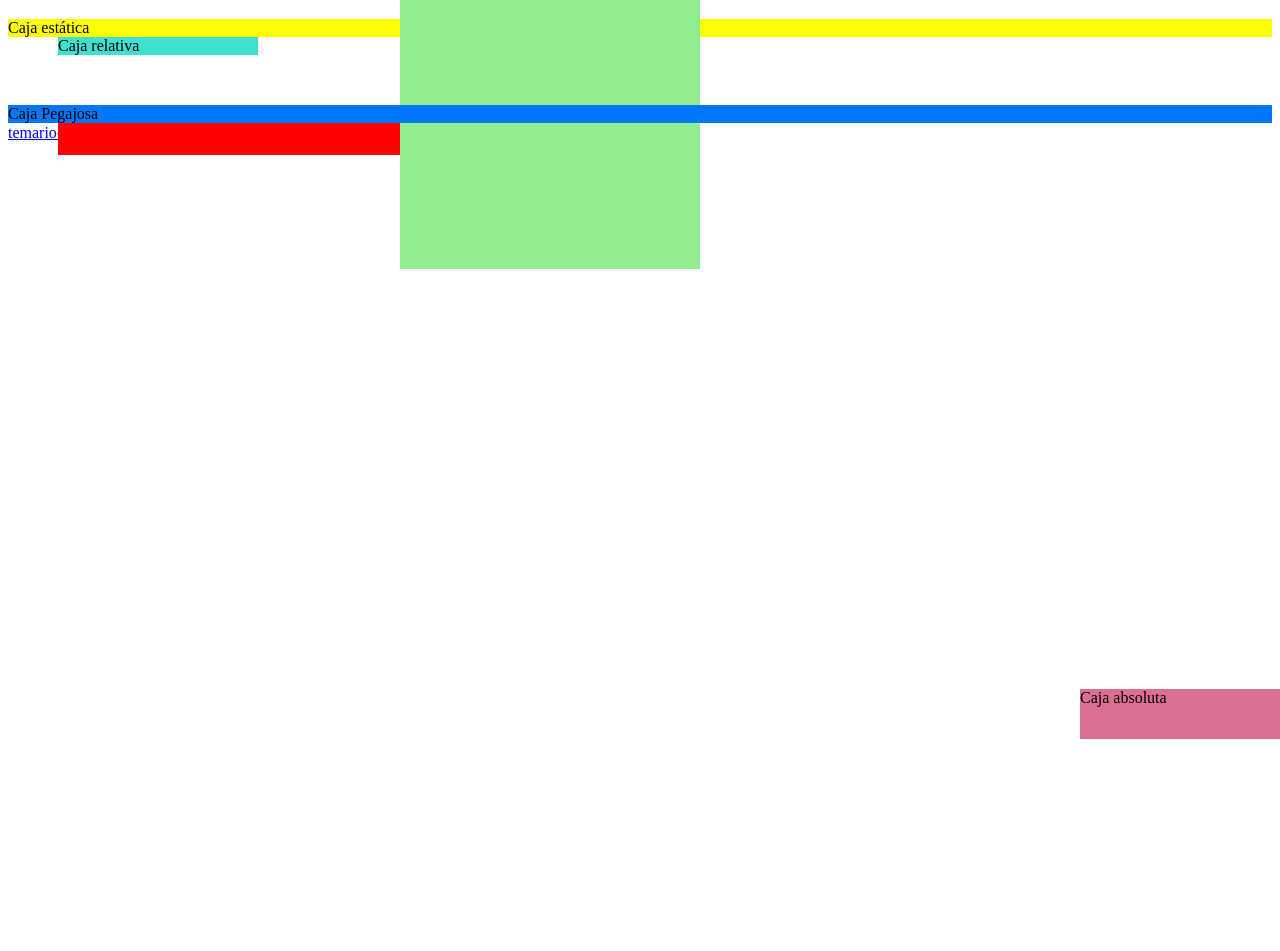
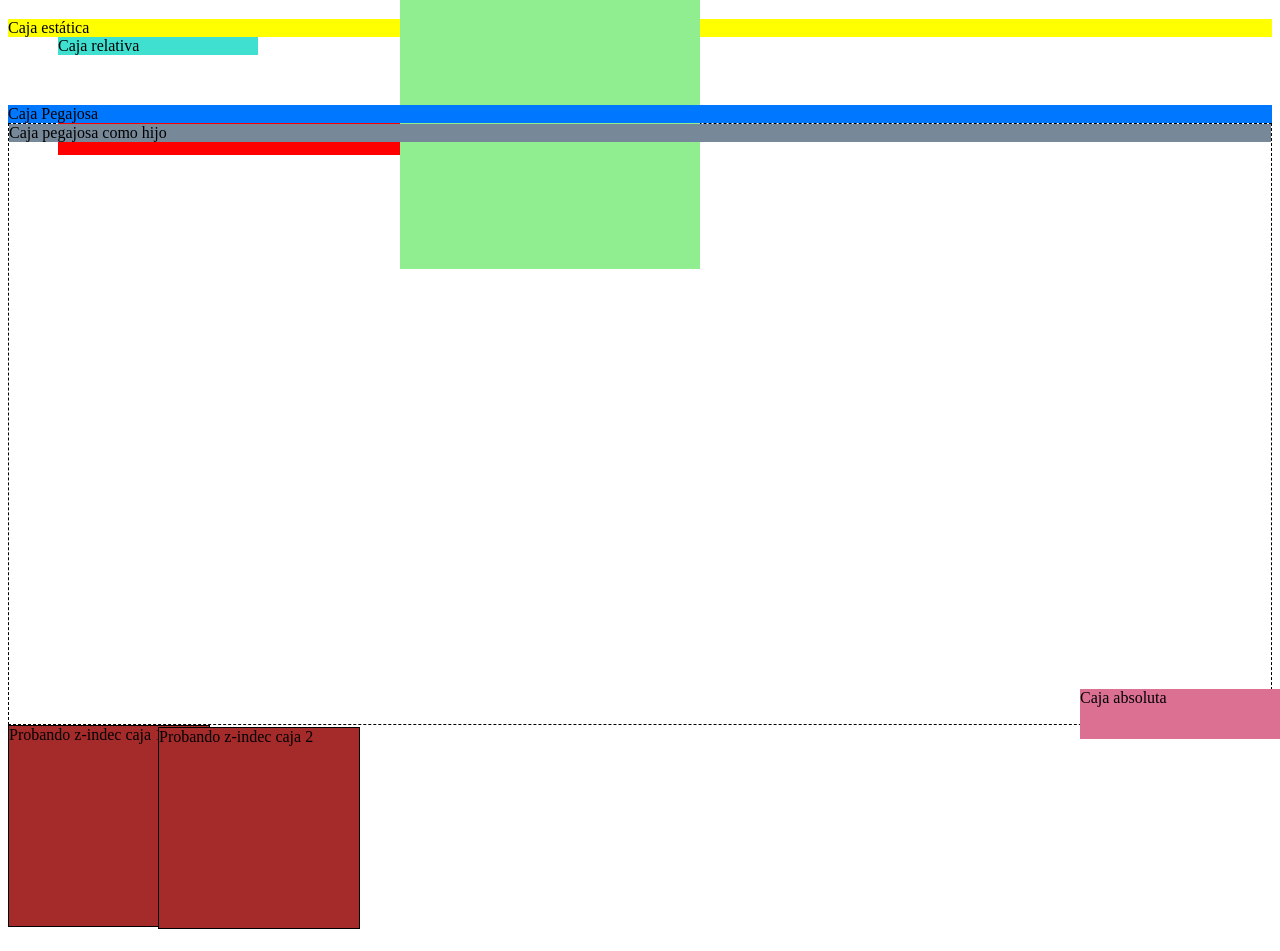
Before and after one commit to Armuto-Live/Fundamentos-CSS, a plain HTML site: page position.html in a window 1280 px wide. Shown: the part 61-1012 px from the top of the page. Drawn offline with Linux system fonts and the light colour scheme.

Commit message:
posicionamiento sticky

```diff
--- a/css/position.css
+++ b/css/position.css
@@ -101,3 +101,38 @@ Para que este comportamiento funcione, el elemento sticky debe ser hijo directo
   background-color: rgb(0, 119, 255);
   top:50px;
 }
+
+.sticky-parent{
+  border:thin dashed black;
+  height: 600px;
+}
+
+.sticky-child{
+  background-color: lightslategray;
+  position:sticky;
+  top:70px;
+}
+
+/* z-index: propiedad que permite controlar la profundidad de los elementos posicionados, su valor por defecto es auto, acepta números positivos, negativos y cero.
+
+A mayor valor el elemento esta más al frente, a menos valor más al fondo.
+
+Un elemento padre nunca podrá estar sobre sus elementos hijos, sin embargo los elementos hijos si pueden dándoles un valor negativo*/
+
+.z-index-1,.z-index-2{
+  background-color: brown;
+  border:thin solid black;
+  position:relative;
+  width: 200px;
+  height: 200px;
+}
+
+.z-index-1{
+  z-index: 0;
+}
+
+.z-index-2{
+  top: -200px;
+  left: 150px;
+  z-index: 1;
+}
--- a/position.html
+++ b/position.html
@@ -17,6 +17,12 @@
     </section>
     <div class="fixed">Caja Fija</div>
     <div class="sticky">Caja Pegajosa</div>
+    <section class="sticky-parent">
+        <div class="sticky-child">Caja pegajosa como hijo</div>
+    </section>
+
+    <div class="z-index-1">Probando z-indec caja 1</div>
+    <div class="z-index-2">Probando z-indec caja 2</div>
     <a href="index.html#temario-css">temario-css👈</a>
     <br><br><br><br><br><br><br><br><br><br><br><br><br><br><br><br><br><br><br><br><br><br><br><br><br><br>
     <br><br><br><br><br><br><br><br><br><br><br><br><br><br><br><br><br><br><br><br><br><br><br><br><br><br><br><br><br><br>
```
